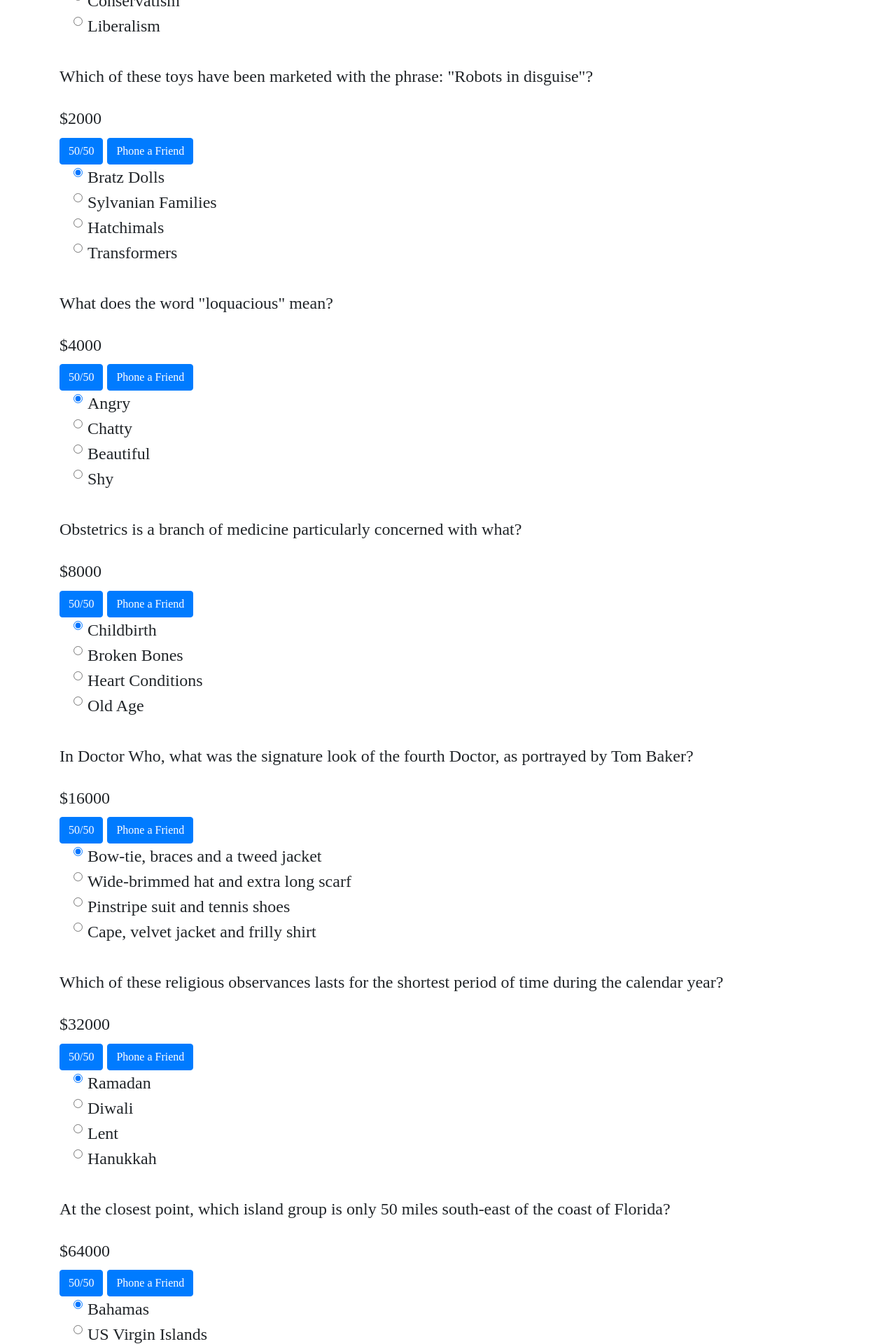
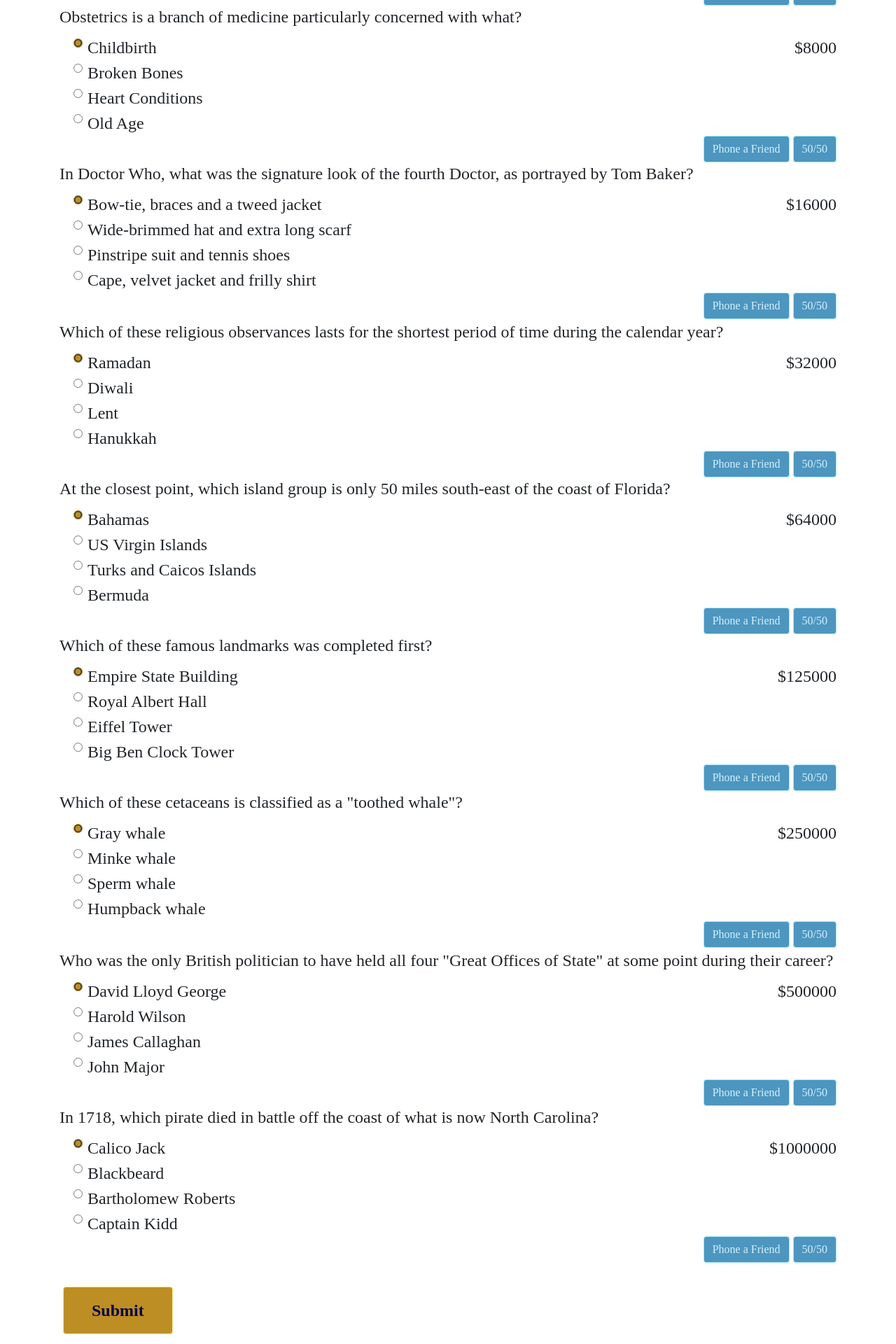
Before and after one commit to cody-mick/team10, a Django app: page / in a window 1280 px wide. Shown: the part 1760-3680 px from the top of the page at 70% size. Run offline with Django 4.2, Linux system fonts and the light colour scheme; data comes from the database, SQL or seed files in the repository; some libraries are stand-ins or nearby versions; some web fonts are replaced.

Commit message:
made git ignore

```diff
--- a/millionaire/Quiz/templates/quiz/home.html
+++ b/millionaire/Quiz/templates/quiz/home.html
@@ -2,8 +2,43 @@
 
 {% block content %}
 {% load static %}
+<style>
+    .btn {
+        background-color: #4D96BF;
+        border-color: #a3e6ff;
+        color: #d4f1fd;
+        margin: auto;
+        float: right;
+        margin-left: 5px;
+    }
+
+    .btn:hover{
+        background-color: #7631F0;
+    }
+    .points{
+        float: right;
+    }
+
+    .form-group{
+        padding: 0%;
+        margin: 0;
+    }
+    .submit{
+        float:none;
+        padding:  15px 40px;
+        background-color: #BD8E24;
+        border-color: #FFE884;
+        color:#050543;
+        font-weight: 900;
+        font-size: x-large;
+    }
+    .form-check-input {
+        accent-color: #BD8E24;
+    }
+
+</style>
 <div class="container ">
-    <h1>WHO WANTS TO BE A MILLIONAIRE</h1>
+    <h1 class="title">WHO WANTS TO BE A MILLIONAIRE</h1>
 
     <div align="right " id="displaytimer"><b>Timer: 0 seconds</b></div>
     <button type="button" class="btn btn-primary">Pause Timer</button>
@@ -15,14 +50,14 @@
         <div class="form-group">
             <label for="question">{{q.question}}</label>
         </div>
-        <div>
+        <div class="points">
             <label for="point-value">${{q.point_value}}</label>
         </div>
-        <button type="button" class="btn btn-primary">50/50</button>
-        <button type="button" class="btn btn-primary">Phone a Friend</button>
+
         <div class="form-check">
             <div class="form-check">
-            <input class="form-check-input" type="radio" name="{{q.question}}" id="gridRadios1" value="option1" checked>
+                <input class="form-check-input" type="radio" name="{{q.question}}" id="gridRadios1" value="option1"
+                    checked>
                 <label class="form-check-label" for="gridRadios1">
                     {{q.op1}}
                 </label>
@@ -45,27 +80,28 @@
                     {{q.op4}}
                 </label>
             </div>
+            <button type="button" class="btn btn-primary">50/50</button>
+            <button type="button" class="btn btn-primary">Phone a Friend</button>
             <br>
         </div>
         {% endfor %}
         <input id='timer' type='hidden' name="timer" value="">
         <br>
-    <button type="submit" class="btn btn-primary">Submit</button>
+        <button type="submit" class="btn submit btn-primary">Submit</button>
     </form>
     {% block script %}
     <script>
-
         console.log('hello world')
-            const timer=document.getElementById('displaytimer')
+        const timer = document.getElementById('displaytimer')
         console.log(timer.textContent)
         const inputtag = document.getElementById('timer')
 
-            t=0
-            setInterval(()=>{
-                t+=1
-                timer.innerHTML ="<b>Timer: " +t+" seconds</b>"
+        t = 0
+        setInterval(() => {
+            t += 1
+            timer.innerHTML = "<b>Timer: " + t + " seconds</b>"
             inputtag.value = t
-            },1000)
+        }, 1000)
     </script>
     {% endblock script %}
 
```
Also changed, not shown: 1 other file. Lines whose indentation alone changed are shown as unchanged.
